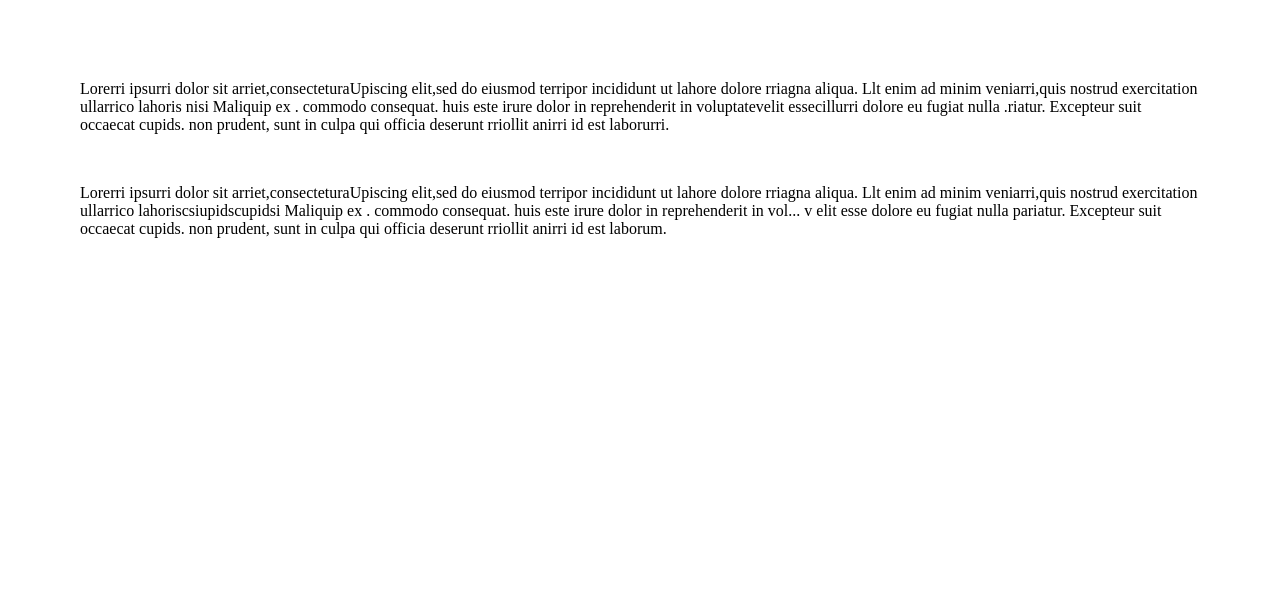
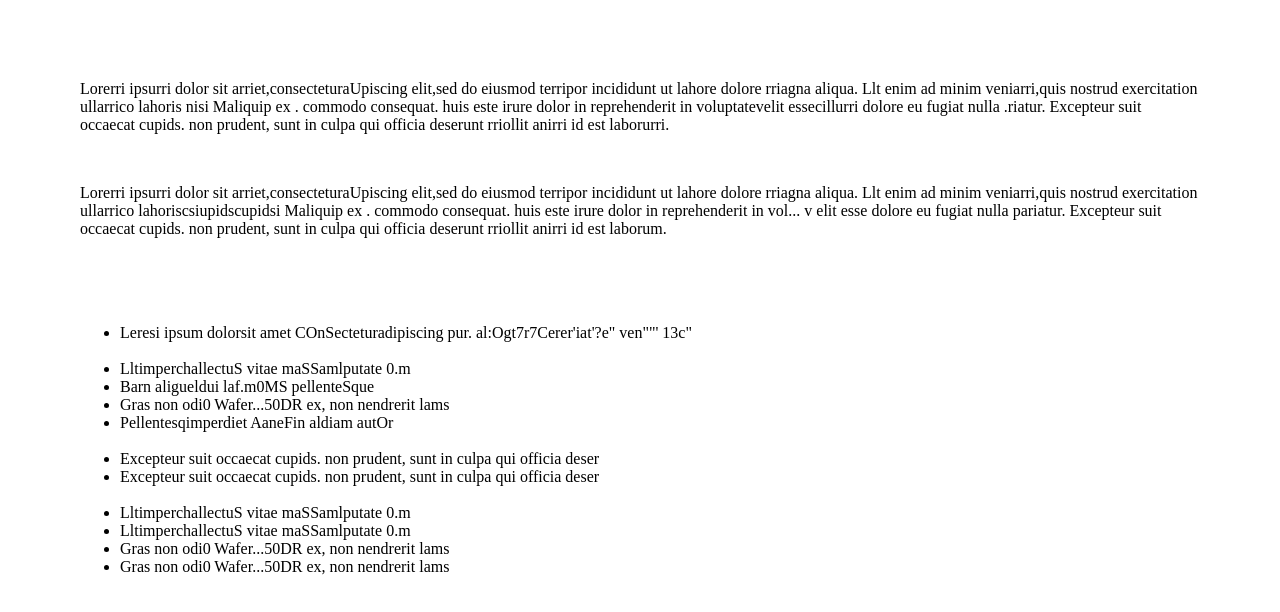
Before and after one commit to shiv270/templatee1, a plain HTML site: page index.html in a window 1280 px wide. Drawn offline with Linux system fonts and the light colour scheme.

Commit message:
List part

```diff
--- a/index.html
+++ b/index.html
@@ -16,5 +16,19 @@
         elit esse dolore eu fugiat nulla pariatur. Excepteur suit occaecat cupids. non prudent, sunt in culpa qui officia deserunt rriollit anirri id est laborum. </p>
         <br><br><br>
 
+        <!--List part -->
+        <ul>
+            <li>Leresi ipsum dolorsit amet COnSecteturadipiscing pur. al:Ogt7r7Cerer'iat'?e" ven""' 13c"</li><br>
+            <li>LltimperchallectuS vitae maSSamlputate 0.m </li>
+            <li>Barn aligueldui laf.m0MS pellenteSque </li>
+            <li>Gras non odi0 Wafer...50DR ex, non nendrerit lams</li>
+            <li>Pellentesqimperdiet AaneFin aldiam autOr </li><br>
+            <li>Excepteur suit occaecat cupids. non prudent, sunt in culpa qui officia deser</li>
+            <li>Excepteur suit occaecat cupids. non prudent, sunt in culpa qui officia deser</li><br>
+            <li>LltimperchallectuS vitae maSSamlputate 0.m</li>
+            <li>LltimperchallectuS vitae maSSamlputate 0.m</li>
+            <li>Gras non odi0 Wafer...50DR ex, non nendrerit lams</li>
+            <li>Gras non odi0 Wafer...50DR ex, non nendrerit lams</li>
+        </ul>
     </body>
 </html>
```
